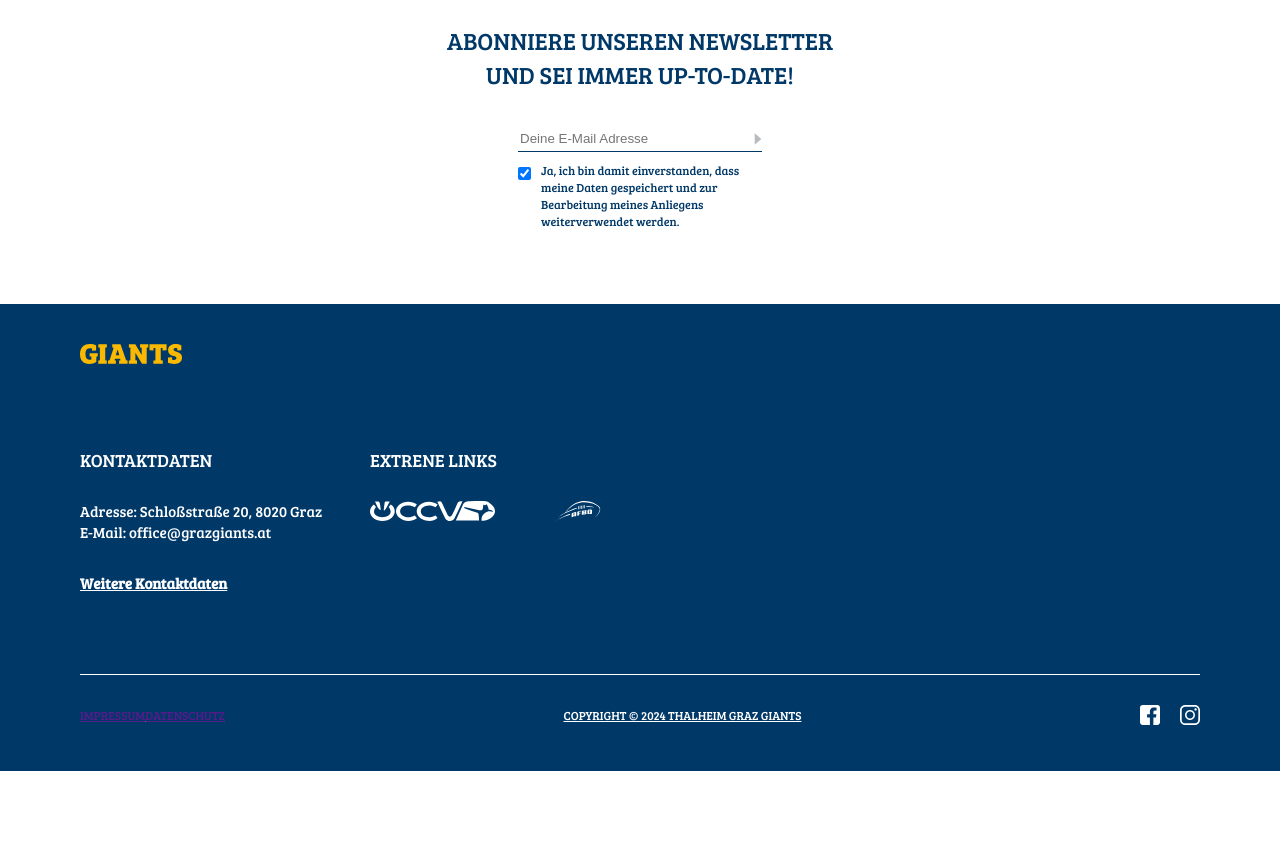
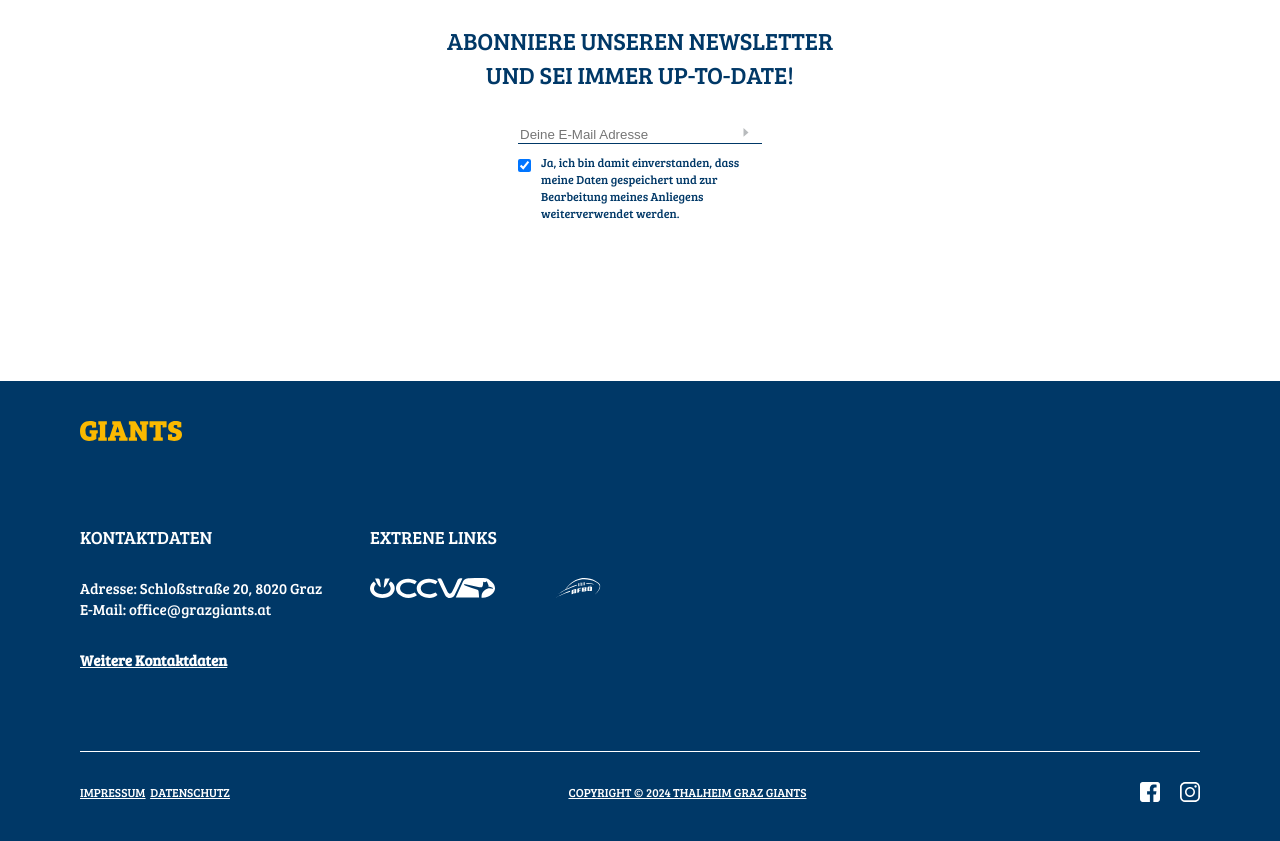
Before and after one commit to tmilost/graz-giants, a Vue app in the folder graz-giants-frontend/: page / in a window 1280 px wide. Shown: the part 2020-2861 px from the top of the page. Before the commit the page ends 2791 px from the top, so only its background shows below. Built offline with nearby package versions, Linux system fonts and the light colour scheme; no server answers.

Commit message:
feat: connect post  to backend

```diff
--- a/graz-giants-frontend/src/components/FooterGiants.vue
+++ b/graz-giants-frontend/src/components/FooterGiants.vue
@@ -151,6 +151,23 @@
   padding-top: 30px;
 }
 
+.copyright-left a {
+  color: #fff;
+  font-size: 12px;
+  font-style: normal;
+  font-weight: 400;
+  line-height: 21px; /* 175% */
+  text-decoration-line: underline;
+  text-decoration-style: solid;
+  text-decoration-skip-ink: none;
+  text-decoration-thickness: auto;
+  text-underline-offset: auto;
+  text-underline-position: from-font;
+  text-transform: uppercase;
+
+  padding-right: 5px;
+}
+
 @media screen and (max-width: 390px) {
   .copyright {
     display: none;
--- /dev/null
+++ b/graz-giants-frontend/src/components/GiantsSocialMedia.vue
@@ -0,0 +1,102 @@
+<template>
+  <div class="giants-social-media" v-html="postContent"></div>
+</template>
+
+<script setup>
+import { onMounted, computed, ref } from 'vue'
+import { useApiCalls } from '../stores/apiCalls.js'
+
+const apiCalls = useApiCalls()
+const postContent = ref('')
+
+async function retrieveWordpressPost() {
+  await apiCalls.retrieveWordpressPost('GiantsSocialMedia').then((res) => {
+    postContent.value = res
+  })
+}
+
+onMounted(() => {
+  retrieveWordpressPost()
+})
+</script>
+
+<style scoped>
+.giants-social-media {
+  margin: 80px;
+}
+
+.giants-social-media >>> .wp-block-group {
+  display: flex;
+  flex-direction: row;
+  justify-content: space-between;
+}
+
+.giants-social-media >>> .wp-block-group:first-child > p:nth-child(2) {
+  display: none;
+}
+
+@media screen and (max-width: 390px) {
+  .giants-social-media >>> .wp-block-group {
+    flex-direction: column;
+    align-items: center;
+  }
+  .giants-social-media >>> .wp-block-group p:nth-child(2) {
+    display: block;
+  }
+}
+
+.giants-social-media >>> .wp-block-group p:nth-child(1) {
+  color: #003867;
+  font-size: 28px;
+  font-style: normal;
+  font-weight: 400;
+  line-height: 39.2px; /* 140% */
+  text-transform: uppercase;
+}
+
+.giants-social-media >>> .wp-block-group > .wp-block-group > p {
+  display: flex;
+  flex-direction: row;
+  width: 120px;
+  padding-left: 5px;
+}
+.giants-social-media >>> .wp-block-group > .wp-block-group > a,
+.giants-social-media >>> .wp-block-group > .wp-block-group > a:active {
+  color: #003867;
+
+  font-size: 15px;
+  font-style: normal;
+  font-weight: 400;
+  line-height: 21px; /* 140% */
+  text-decoration-line: underline;
+  text-decoration-style: solid;
+  text-decoration-skip-ink: none;
+  text-decoration-thickness: auto;
+  text-underline-offset: auto;
+  text-underline-position: from-font;
+}
+
+.giants-social-media:deep(.wp-block-gallery) {
+  margin-top: 50px;
+  display: flex;
+  flex-direction: row;
+  flex-wrap: wrap;
+  gap: 50px;
+  justify-content: center;
+}
+
+@media screen and (max-width: 390px) {
+  .giants-social-media >>> p {
+    margin-bottom: 30px;
+  }
+
+  .giants-social-media >>> .wp-block-group:first-child > p:nth-child(2) {
+    display: block;
+  }
+  .giants-social-media >>> p,
+  a {
+    text-align: center;
+    justify-content: center;
+  }
+}
+</style>
--- a/graz-giants-frontend/src/components/NewsLetter.vue
+++ b/graz-giants-frontend/src/components/NewsLetter.vue
@@ -37,7 +37,8 @@
   line-height: 33.6px;
   /* 140% */
   text-transform: uppercase;
-  width: 400px;
+  text-wrap: wrap;
+  width: 390px;
 }
 
 .input-email {
@@ -60,15 +61,22 @@
 }
 
 .arow-right {
-  margin-right: 40px;
-  padding-top: 8px;
+  border: 0;
+  background-color: transparent;
+}
+
+.arow-right:active {
+  border: 0;
+  background-color: #003867;
+}
+
+.arow-right img {
   width: 20px;
   height: 15.094px;
   flex-shrink: 0;
   background-color: transparent;
   border: 0;
   display: flex;
-  margin: 0 0 15px 0;
 }
 
 .container {
--- a/graz-giants-frontend/src/views/HomeView.vue
+++ b/graz-giants-frontend/src/views/HomeView.vue
@@ -8,6 +8,7 @@ import GameTable from '../components/GameTable.vue'
 import OurPartners from '../components/OurPartners.vue'
 import GiantsNews from '../components/GiantsNews.vue'
 import NewsLetter from '../components/NewsLetter.vue'
+import GiantsSocialMedia from '../components/GiantsSocialMedia.vue'
 </script>
 
 <template>
@@ -26,5 +27,7 @@ import NewsLetter from '../components/NewsLetter.vue'
     <GiantsNews />
     <ContentSpacing />
     <NewsLetter />
+    <ContentSpacing />
+    <GiantsSocialMedia />
   </main>
 </template>
```
Also changed, not shown: graz-giants-frontend/src/components/GameTable.vue (+0 -55 lines).
